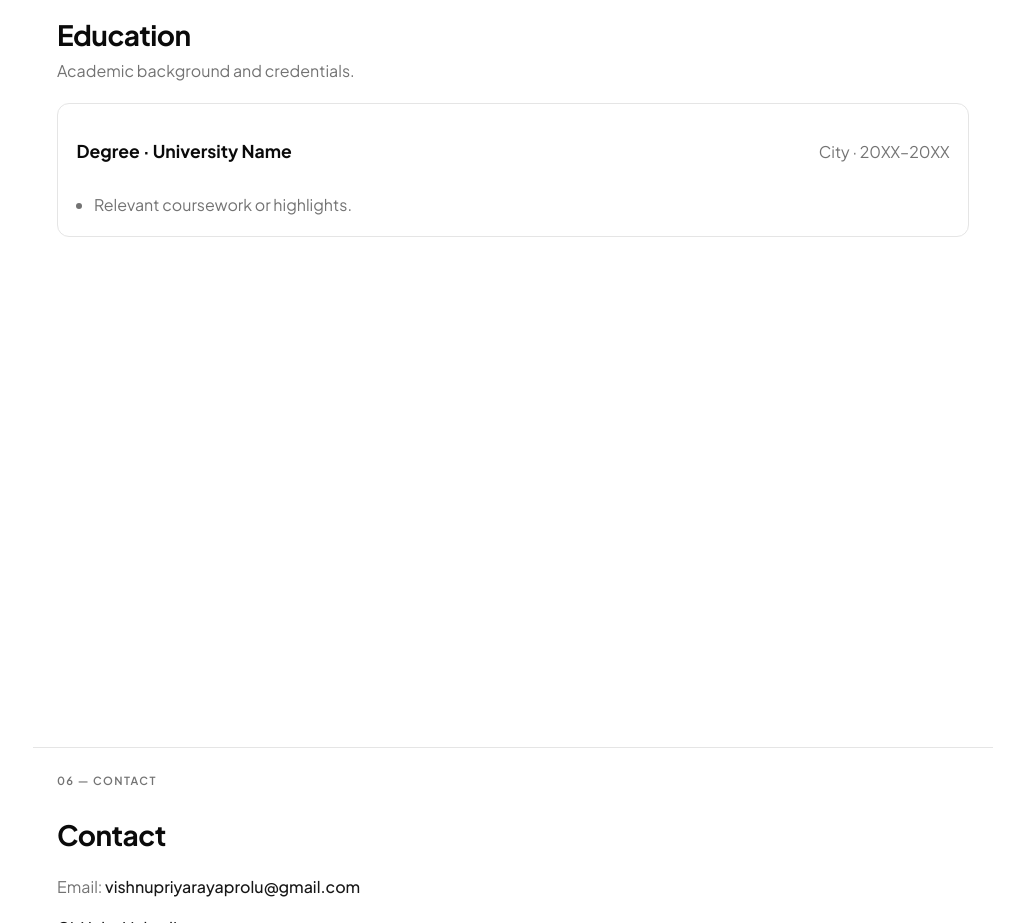
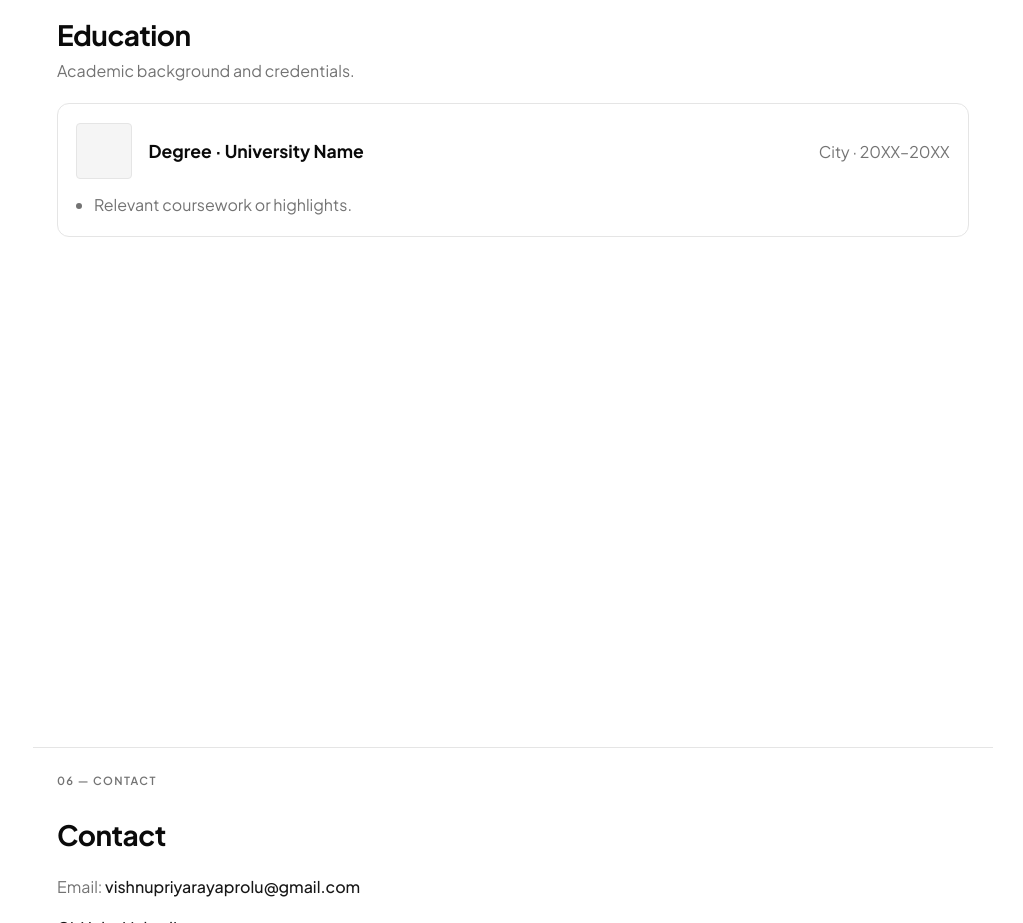
Before and after one commit to VishnupriyaRayaprolu/VishnupriyaRayaprolu.github.io, a website: page index.html in a window 1280 px wide. Shown: the part 3260-4183 px from the top of the page, without its empty margins (257-1280 px from the left). Drawn offline with Linux system fonts and the light colour scheme.

Commit message:
Refactor experience section layout in index.html to improve structure and accessibility
Updated the experience section by introducing a new item-row class for better organization. The exp-logo div is now marked as aria-hidden to enhance screen reader compatibility, ensuring a more accessible design.

```diff
--- a/index.html
+++ b/index.html
@@ -206,9 +206,12 @@
       <p class="section-intro">Academic background and credentials.</p>
       <div class="stack">
         <article class="surface item">
-          <div class="item-head">
-            <h3 class="h3">Degree · University Name</h3>
-            <p class="muted">City · 20XX–20XX</p>
+          <div class="item-row">
+            <div class="exp-logo" aria-hidden="true"></div>
+            <div class="item-head">
+              <h3 class="h3">Degree · University Name</h3>
+              <p class="muted">City · 20XX–20XX</p>
+            </div>
           </div>
           <ul class="list">
             <li>Relevant coursework or highlights.</li>
```
